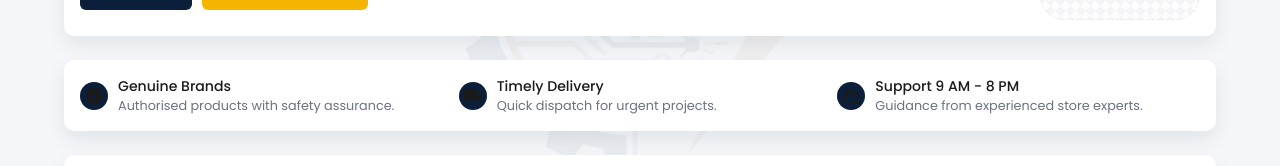
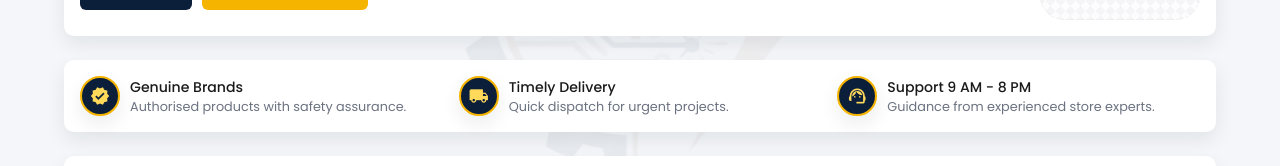
Before and after one commit to selva192003/Electrical-Shop-FE, a React (Vite) app: page / in a window 1280 px wide. Shown: the part 310-476 px from the top of the page. Built offline with nearby package versions, Linux system fonts and the light colour scheme; no server answers.

Commit message:
Style home strip icons to match timeline icon style (yellow border + accent color)

```diff
--- a/src/pages/Home/Home.css
+++ b/src/pages/Home/Home.css
@@ -128,13 +128,21 @@
 }
 
 .home-strip-icon {
-  width: 28px;
-  height: 28px;
+  width: 40px;
+  height: 40px;
+  flex-shrink: 0;
   border-radius: 999px;
-  background-color: #0b1f3b;
+  background-color: var(--color-primary);
+  border: 2px solid var(--color-accent);
   display: flex;
   align-items: center;
   justify-content: center;
+  box-shadow: var(--shadow-soft);
+}
+
+.home-strip-icon .material-icons {
+  font-size: 20px;
+  color: var(--color-accent-soft);
 }
 
 .home-strip-icon svg {
```
